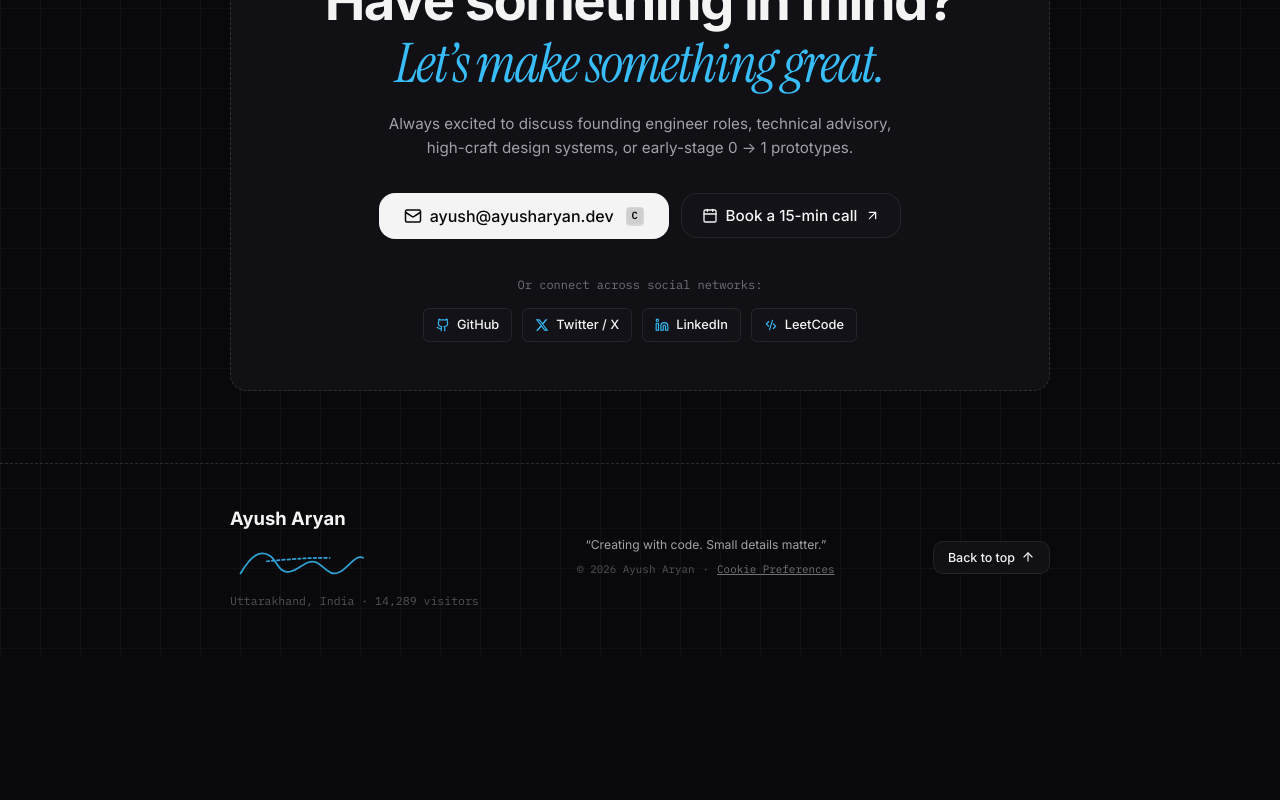
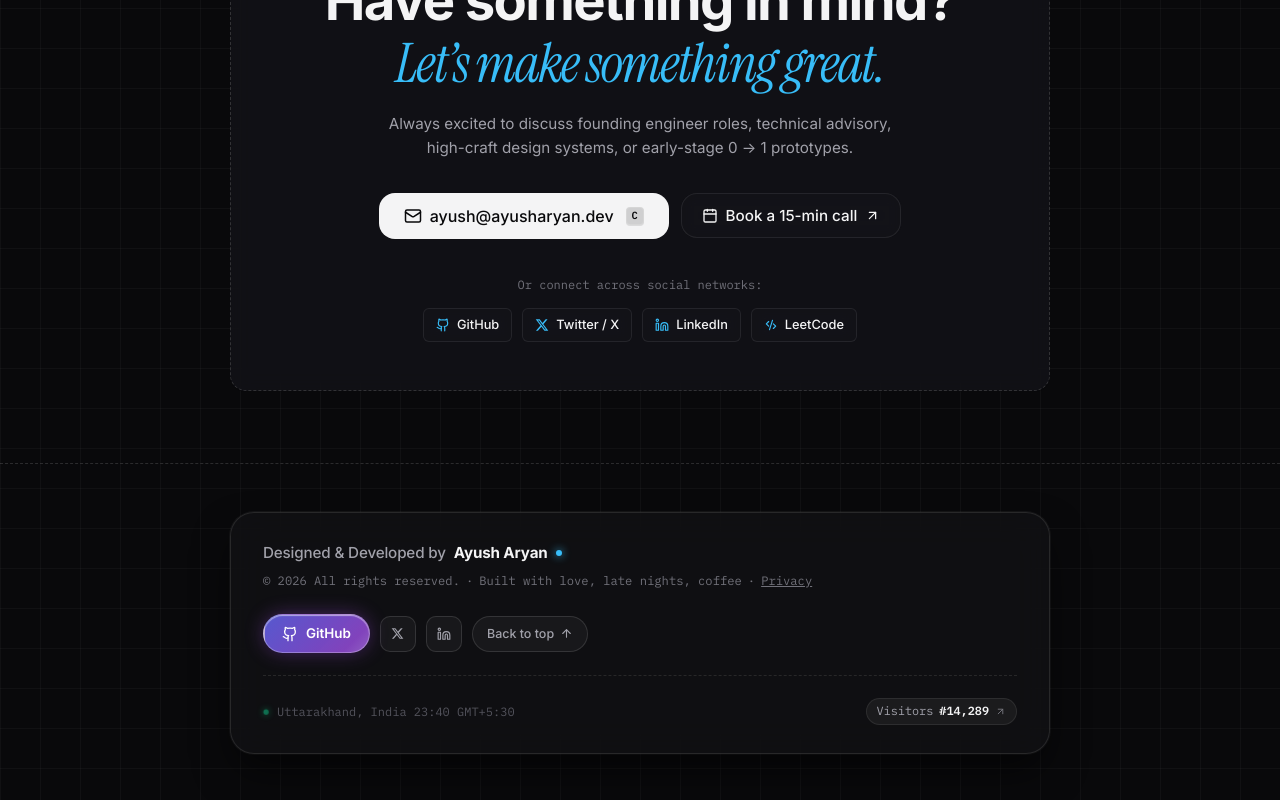
Before and after one commit to ayusharyaneth/Ayush, a React (Vite) app: page / in a window 1280 px wide. Shown: the part 4752-5552 px from the top of the page. Before the commit the page ends 5410 px from the top, so only its background shows below. Built offline with nearby package versions, Linux system fonts and the light colour scheme.

Commit message:
Auto sync portfolio: 2026-10-13 21:45:08

```diff
--- a/src/App.jsx
+++ b/src/App.jsx
@@ -214,6 +214,7 @@ export default function App() {
       {/* Footer & Signature */}
       <Footer
         personal={portfolioData.personal}
+        socials={portfolioData.socials}
         onOpenConsent={() => setIsConsentOpen(true)}
       />
 
--- a/src/components/Footer.jsx
+++ b/src/components/Footer.jsx
@@ -1,123 +1,169 @@
-import React from 'react';
-import { ArrowUp, Sparkles, Heart } from 'lucide-react';
+import React, { useState, useEffect } from 'react';
+import { ArrowUp, ArrowUpRight } from 'lucide-react';
+import { GithubIcon, TwitterIcon, LinkedinIcon } from './Icons';
 import { sound } from '../utils/soundEffects';
+import './Footer.css';
 
-export default function Footer({ personal, onOpenConsent }) {
+export default function Footer({ personal = {}, socials = [], onOpenConsent }) {
+  const [currentTime, setCurrentTime] = useState('');
+
+  // Live ticking IST clock (Example 2 aesthetic)
+  useEffect(() => {
+    const updateTime = () => {
+      try {
+        const now = new Date();
+        const timeStr = now.toLocaleTimeString('en-GB', {
+          timeZone: 'Asia/Kolkata',
+          hour12: false,
+          hour: '2-digit',
+          minute: '2-digit'
+        });
+        setCurrentTime(timeStr);
+      } catch {
+        const now = new Date();
+        const hours = String(now.getHours()).padStart(2, '0');
+        const minutes = String(now.getMinutes()).padStart(2, '0');
+        setCurrentTime(`${hours}:${minutes}`);
+      }
+    };
+
+    updateTime();
+    const interval = setInterval(updateTime, 1000);
+    return () => clearInterval(interval);
+  }, []);
+
   const scrollToTop = () => {
     sound.playClick();
     window.scrollTo({ top: 0, behavior: 'smooth' });
   };
 
+  // Resolve social URLs
+  const githubLink = socials.find((s) => s.name?.toLowerCase().includes('github'))?.url || 'https://github.com/ayusharyan';
+  const twitterLink = socials.find((s) => s.name?.toLowerCase().includes('twitter') || s.name?.toLowerCase().includes('x'))?.url || 'https://x.com';
+  const linkedinLink = socials.find((s) => s.name?.toLowerCase().includes('linkedin'))?.url || 'https://linkedin.com';
+
+  const currentYear = new Date().getFullYear();
+
   return (
-    <footer
-      style={{
-        borderTop: '1px dashed var(--border-dashed)',
-        paddingTop: '40px',
-        paddingBottom: '48px',
-        color: 'var(--text-muted)',
-        fontSize: '0.8rem'
-      }}
-    >
+    <footer className="footer-section">
       <div className="container">
-        <div
-          style={{
-            display: 'flex',
-            alignItems: 'center',
-            justifyContent: 'space-between',
-            flexWrap: 'wrap',
-            gap: '24px'
-          }}
-        >
-          {/* Left Column: Wordmark & Signature */}
-          <div style={{ display: 'flex', flexDirection: 'column', gap: '8px' }}>
-            <div
-              style={{
-                fontFamily: 'var(--font-heading)',
-                fontSize: '1.15rem',
-                fontWeight: 700,
-                color: 'var(--text-primary)'
-              }}
-            >
-              <span>{personal.name}</span>
+        <div className="footer-card">
+          {/* Top Primary Row: Branding, Social Pills & Back to Top */}
+          <div className="footer-primary-row">
+            {/* Left Column: Attribution & Copyright (Example 1 & Example 2) */}
+            <div className="footer-branding">
+              <div className="footer-title">
+                <span>Designed & Developed by</span>
+                <span className="footer-author-name">{personal.name || 'Ayush Aryan'}</span>
+                <span className="footer-brand-dot" />
+              </div>
+
+              <div className="footer-copy-text">
+                <span>© {currentYear} All rights reserved.</span>
+                <span>·</span>
+                <span>Built with love, late nights, coffee</span>
+                {onOpenConsent && (
+                  <>
+                    <span>·</span>
+                    <button
+                      type="button"
+                      onClick={() => {
+                        sound.playClick();
+                        onOpenConsent();
+                      }}
+                      className="footer-cookie-btn"
+                      title="Manage cookie consent & privacy preferences"
+                    >
+                      Privacy
+                    </button>
+                  </>
+                )}
+              </div>
             </div>
 
-            {/* Stylized Handwritten SVG Signature (Nikhil style) */}
-            <svg
-              width="140"
-              height="42"
-              viewBox="0 0 160 48"
-              fill="none"
-              stroke="var(--accent)"
-              strokeWidth="2"
-              strokeLinecap="round"
-              strokeLinejoin="round"
-              style={{ opacity: 0.85 }}
-              aria-label="Handwritten signature"
-            >
-              <path d="M12 36C24 16 34 8 46 16C54 22 56 36 68 34C80 32 88 18 100 24C110 30 114 40 126 34C136 28 144 14 152 18" />
-              <path d="M42 22C64 20 88 18 114 18" strokeDasharray="3 3" />
-            </svg>
+            {/* Right Column: Actions & Socials (Example 1) + Back to Top */}
+            <div className="footer-actions">
+              {/* Luminous Specular GitHub Pill Button (Example 1) */}
+              <a
+                href={githubLink}
+                target="_blank"
+                rel="noreferrer"
+                className="footer-github-pill"
+                onClick={() => sound.playClick()}
+                onMouseEnter={() => sound.playHover()}
+                title="Follow on GitHub (@ayusharyan)"
+              >
+                <GithubIcon size={16} />
+                <span>GitHub</span>
+              </a>
 
-            <div style={{ fontFamily: 'var(--font-family-mono)', fontSize: '0.72rem', color: 'var(--text-dim)' }}>
-              {personal.location} · {personal.visitorsCount.toLocaleString()} visitors
-            </div>
-          </div>
+              {/* Minimal Square X / Twitter Button (Example 1) */}
+              <a
+                href={twitterLink}
+                target="_blank"
+                rel="noreferrer"
+                className="footer-icon-square"
+                onClick={() => sound.playClick()}
+                onMouseEnter={() => sound.playHover()}
+                title="Follow on Twitter / X"
+                aria-label="Twitter / X"
+              >
+                <TwitterIcon size={13} />
+              </a>
 
-          {/* Center Column: Design Philosophy */}
-          <div style={{ textAlign: 'center', maxWidth: '320px' }}>
-            <p style={{ color: 'var(--text-secondary)', lineHeight: 1.5, fontSize: '0.76rem' }}>
-              &ldquo;Creating with code. Small details matter.&rdquo;
-            </p>
-            <div
-              style={{
-                fontFamily: 'var(--font-family-mono)',
-                fontSize: '0.68rem',
-                color: 'var(--text-dim)',
-                marginTop: '6px',
-                display: 'flex',
-                alignItems: 'center',
-                justifyContent: 'center',
-                gap: '8px'
-              }}
-            >
-              <span>© 2026 {personal.name}</span>
-              <span>·</span>
+              {/* Minimal Square LinkedIn Button (Example 1) */}
+              <a
+                href={linkedinLink}
+                target="_blank"
+                rel="noreferrer"
+                className="footer-icon-square"
+                onClick={() => sound.playClick()}
+                onMouseEnter={() => sound.playHover()}
+                title="Connect on LinkedIn"
+                aria-label="LinkedIn"
+              >
+                <LinkedinIcon size={14} />
+              </a>
+
+              {/* Back to Top Trigger (Preserved per explicit requirement) */}
               <button
-                type="button"
-                onClick={() => {
-                  sound.playClick();
-                  if (onOpenConsent) onOpenConsent();
-                }}
-                style={{
-                  background: 'none',
-                  border: 'none',
-                  padding: 0,
-                  color: 'var(--text-muted)',
-                  cursor: 'pointer',
-                  textDecoration: 'underline',
-                  fontFamily: 'inherit',
-                  fontSize: 'inherit',
-                  transition: 'color 0.15s'
-                }}
-                onMouseEnter={(e) => (e.currentTarget.style.color = 'var(--text-primary)')}
-                onMouseLeave={(e) => (e.currentTarget.style.color = 'var(--text-muted)')}
-                title="Manage cookie consent & privacy preferences"
+                onClick={scrollToTop}
+                onMouseEnter={() => sound.playHover()}
+                className="footer-back-to-top"
+                title="Scroll back to top"
+                aria-label="Back to top"
               >
-                Cookie Preferences
+                <span>Back to top</span>
+                <ArrowUp size={13} />
               </button>
             </div>
           </div>
 
-          {/* Right Column: Back to Top Trigger */}
-          <div>
-            <button
-              onClick={scrollToTop}
-              className="btn-secondary"
-              style={{ padding: '8px 14px', fontSize: '0.78rem', gap: '6px' }}
-            >
-              <span>Back to top</span>
-              <ArrowUp size={14} />
-            </button>
+          {/* Card Subtle Divider */}
+          <div className="footer-card-divider" />
+
+          {/* Secondary Bottom Row: Live IST Clock & Visitor Counter (Example 2) */}
+          <div className="footer-secondary-row">
+            <div className="footer-meta-left">
+              <span className="footer-live-dot" />
+              <span>
+                {personal.location || 'Uttarakhand, India'}{' '}
+                {currentTime ? `${currentTime} GMT+5:30` : '21:30 GMT+5:30'}
+              </span>
+            </div>
+
+            <div className="footer-meta-right">
+              <div
+                className="footer-visitor-pill"
+                title="Total unique visitors recorded"
+              >
+                <span>Visitors</span>
+                <span className="footer-visitor-count">
+                  #{personal.visitorsCount ? personal.visitorsCount.toLocaleString() : '17,083'}
+                </span>
+                <ArrowUpRight size={11} style={{ opacity: 0.7 }} />
+              </div>
+            </div>
           </div>
         </div>
       </div>
```
